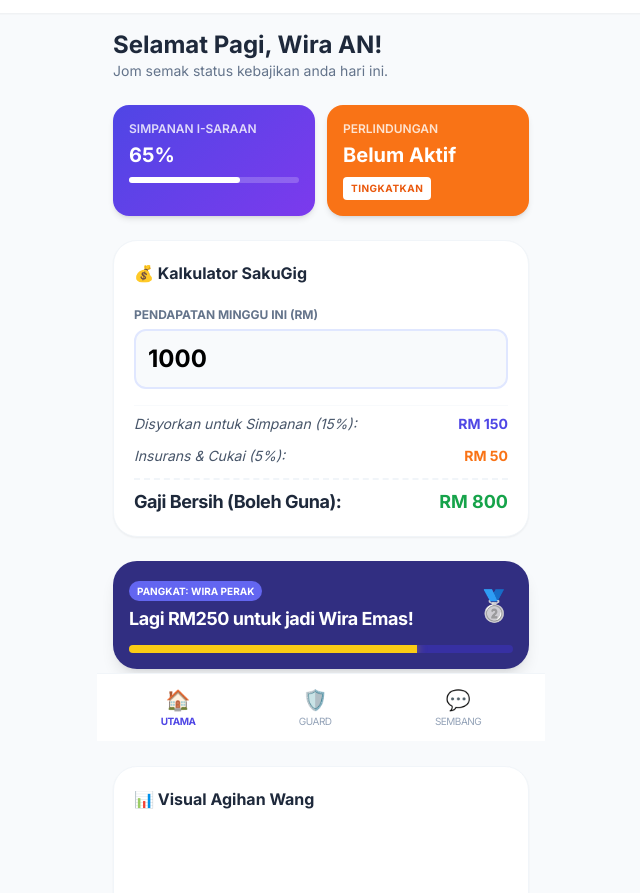
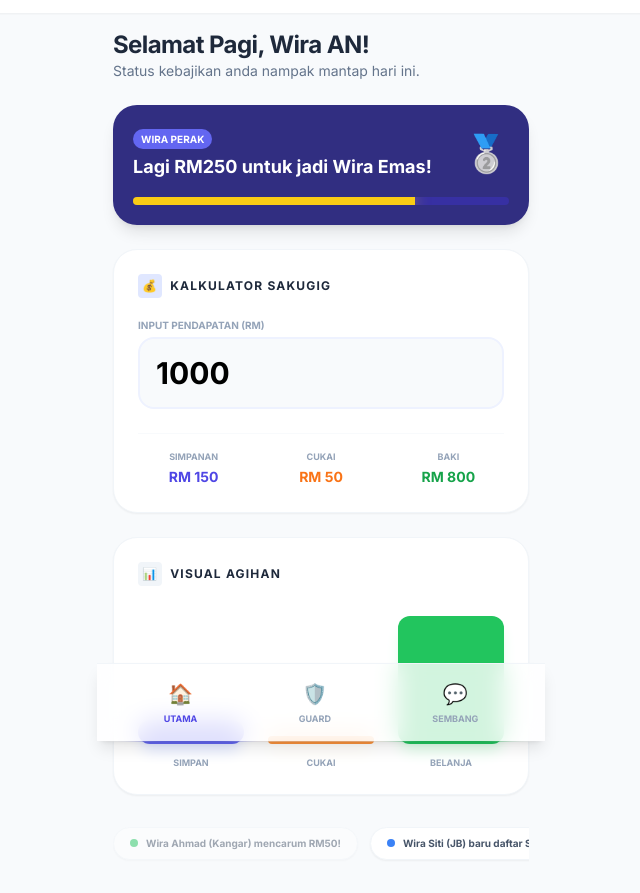
Before and after one commit to Jpte-kebangsaan/wiragig, a plain HTML site: page index.html in a window 1280 px wide. Shown: the part 59-952 px from the top of the page, without its empty margins (319-959 px from the left). Drawn offline with nearby package versions, Linux system fonts and the light colour scheme.

Commit message:
Update index.html

```diff
--- a/index.html
+++ b/index.html
@@ -5,13 +5,17 @@
     <meta name="viewport" content="width=device-width, initial-scale=1.0">
     <title>WiraGig - Hub Kebajikan Pekerja Gig Malaysia</title>
     <script src="https://cdn.tailwindcss.com"></script>
+    <script src="https://cdn.jsdelivr.net/npm/canvas-confetti@1.6.0/dist/confetti.browser.min.js"></script>
     <link href="https://fonts.googleapis.com/css2?family=Inter:wght@400;600;700&display=swap" rel="stylesheet">
     <style>
         body { font-family: 'Inter', sans-serif; background-color: #f8fafc; }
         .gradient-bg { background: linear-gradient(135deg, #4f46e5 0%, #7c3aed 100%); }
+        .no-scrollbar::-webkit-scrollbar { display: none; }
+        .no-scrollbar { -ms-overflow-style: none; scrollbar-width: none; }
+        .bar-transition { transition: height 0.5s cubic-bezier(0.175, 0.885, 0.32, 1.275); }
     </style>
 </head>
-<body class="pb-20">
+<body class="pb-24">
 
     <header class="p-4 bg-white shadow-sm sticky top-0 z-50">
         <div class="max-w-md mx-auto flex justify-between items-center">
@@ -19,7 +23,7 @@
                 <div class="w-8 h-8 gradient-bg rounded-lg flex items-center justify-center text-white font-bold text-xl">W</div>
                 <h1 class="font-bold text-xl text-indigo-900 tracking-tight">WiraGig</h1>
             </div>
-            <div class="w-10 h-10 rounded-full bg-slate-200 border-2 border-indigo-100 overflow-hidden">
+            <div class="w-10 h-10 rounded-full bg-slate-200 border-2 border-indigo-100 overflow-hidden shadow-inner">
                 <img src="https://api.dicebear.com/7.x/avataaars/svg?seed=Adam" alt="Avatar">
             </div>
         </div>
@@ -28,125 +32,97 @@
     <main class="max-w-md mx-auto p-4 space-y-6">
 
         <section>
-            <h2 class="text-2xl font-bold text-slate-800">Selamat Pagi, Wira AN!</h2>
-            <p class="text-slate-500 text-sm">Jom semak status kebajikan anda hari ini.</p>
+            <h2 class="text-2xl font-bold text-slate-800 tracking-tight">Selamat Pagi, Wira AN!</h2>
+            <p class="text-slate-500 text-sm">Status kebajikan anda nampak mantap hari ini.</p>
         </section>
 
-        <div class="grid grid-cols-2 gap-3 text-white">
-            <div class="gradient-bg p-4 rounded-2xl shadow-md">
-                <p class="text-xs opacity-80 uppercase font-semibold">Simpanan i-Saraan</p>
-                <p class="text-xl font-bold mt-1">65%</p>
-                <div class="w-full bg-white/20 h-1.5 rounded-full mt-2">
-                    <div class="bg-white h-full rounded-full" style="width: 65%"></div>
+        <section id="rankCard" class="bg-indigo-900 p-5 rounded-3xl shadow-lg relative overflow-hidden transition-all duration-500">
+            <div class="relative z-10 flex items-center justify-between text-white">
+                <div>
+                    <span id="rankBadge" class="bg-indigo-500 text-[10px] px-2 py-1 rounded-full font-bold uppercase">Wira Perak</span>
+                    <h3 id="rankText" class="font-bold text-lg mt-1">Lagi RM250 untuk jadi Wira Emas!</h3>
                 </div>
+                <div id="rankEmoji" class="text-4xl">🥈</div>
             </div>
-            <div class="bg-orange-500 p-4 rounded-2xl shadow-md">
-                <p class="text-xs opacity-80 uppercase font-semibold">Perlindungan</p>
-                <p class="text-xl font-bold mt-1 text-white">Belum Aktif</p>
-                <button class="text-[10px] mt-2 bg-white text-orange-600 px-2 py-1 rounded font-bold uppercase tracking-wider">Tingkatkan</button>
+            <div class="w-full bg-indigo-800 h-2 rounded-full mt-4 overflow-hidden">
+                <div id="rankProgress" class="bg-yellow-400 h-full w-3/4 shadow-[0_0_15px_rgba(250,204,21,0.6)] transition-all duration-700"></div>
             </div>
+        </section>
+
+        <section class="bg-white p-6 rounded-3xl shadow-sm border border-slate-100">
+            <h3 class="font-bold text-slate-800 mb-5 flex items-center gap-2 uppercase text-xs tracking-widest">
+                <span class="bg-indigo-100 p-1 rounded">💰</span> Kalkulator SakuGig
+            </h3>
+
+            <div class="space-y-6">
+                <div class="relative">
+                    <label class="text-[10px] text-slate-400 font-black uppercase mb-1 block">Input Pendapatan (RM)</label>
+                    <input type="number" id="incomeInput" value="1000" class="w-full text-3xl font-bold p-4 bg-slate-50 border-2 border-indigo-50 rounded-2xl focus:border-indigo-500 focus:bg-white focus:outline-none transition-all">
                 </div>
 
-        <section class="bg-white p-5 rounded-3xl shadow-sm border border-slate-100">
-            <h3 class="font-bold text-slate-800 mb-4 flex items-center gap-2">
-                💰 Kalkulator SakuGig
-            </h3>
-
-            <div class="space-y-4">
+                <div class="grid grid-cols-3 gap-4 pt-4 border-t border-slate-50 text-center">
                     <div>
-                    <label class="text-xs text-slate-500 font-bold uppercase">Pendapatan Minggu Ini (RM)</label>
-                    <input type="number" id="incomeInput" value="1000" class="w-full text-2xl font-bold p-3 mt-1 bg-slate-50 border-2 border-indigo-100 rounded-xl focus:border-indigo-500 focus:outline-none transition-all">
+                        <span class="text-[9px] font-bold text-slate-400 block uppercase">Simpanan</span>
+                        <span class="font-bold text-indigo-600 text-sm" id="saveAmount">RM 150</span>
                     </div>
-
-                <div class="space-y-3 pt-2 border-t border-slate-50">
-                    <div class="flex justify-between items-center text-sm">
-                        <span class="text-slate-600 italic">Disyorkan untuk Simpanan (15%):</span>
-                        <span class="font-bold text-indigo-600" id="saveAmount">RM 150</span>
+                    <div>
+                        <span class="text-[9px] font-bold text-slate-400 block uppercase">Cukai</span>
+                        <span class="font-bold text-orange-500 text-sm" id="taxAmount">RM 50</span>
                     </div>
-                    <div class="flex justify-between items-center text-sm">
-                        <span class="text-slate-600 italic">Insurans & Cukai (5%):</span>
-                        <span class="font-bold text-orange-500" id="taxAmount">RM 50</span>
-                    </div>
-                    <div class="flex justify-between items-center text-lg pt-2 border-t-2 border-dashed border-slate-100">
-                        <span class="font-bold text-slate-800 tracking-tight">Gaji Bersih (Boleh Guna):</span>
-                        <span class="font-bold text-green-600" id="netAmount">RM 800</span>
+                    <div>
+                        <span class="text-[9px] font-bold text-slate-400 block uppercase">Baki</span>
+                        <span class="font-bold text-green-600 text-sm" id="netAmount">RM 800</span>
                     </div>
                 </div>
             </div>
         </section>
 
-        <section class="bg-indigo-900 p-4 rounded-3xl shadow-lg relative overflow-hidden">
-    <div class="relative z-10 flex items-center justify-between">
-        <div>
-            <span class="bg-indigo-500 text-[10px] px-2 py-1 rounded-full text-white font-bold uppercase">Pangkat: Wira Perak</span>
-            <h3 class="text-white font-bold text-lg mt-1 tracking-tight">Lagi RM250 untuk jadi Wira Emas!</h3>
+        <section class="bg-white p-6 rounded-3xl shadow-sm border border-slate-100">
+            <h3 class="font-bold text-slate-800 mb-6 flex items-center gap-2 uppercase text-xs tracking-widest">
+                <span class="bg-slate-100 p-1 rounded">📊</span> Visual Agihan
+            </h3>
+            <div class="flex items-end justify-around h-40 gap-6">
+                <div class="flex flex-col items-center flex-1 h-full justify-end">
+                    <div id="barSave" class="w-full bg-indigo-500 rounded-xl bar-transition shadow-lg shadow-indigo-100" style="height: 15%"></div>
+                    <span class="text-[9px] mt-3 font-black text-slate-400 uppercase">Simpan</span>
                 </div>
-        <div class="text-3xl">🥈</div>
+                <div class="flex flex-col items-center flex-1 h-full justify-end">
+                    <div id="barTax" class="w-full bg-orange-400 rounded-xl bar-transition shadow-lg shadow-orange-100" style="height: 5%"></div>
+                    <span class="text-[9px] mt-3 font-black text-slate-400 uppercase">Cukai</span>
                 </div>
-    <div class="w-full bg-indigo-800 h-2 rounded-full mt-3 overflow-hidden">
-        <div class="bg-yellow-400 h-full w-3/4 shadow-[0_0_10px_rgba(250,204,21,0.5)] transition-all duration-1000"></div>
+                <div class="flex flex-col items-center flex-1 h-full justify-end">
+                    <div id="barNet" class="w-full bg-green-500 rounded-xl bar-transition shadow-lg shadow-green-100" style="height: 80%"></div>
+                    <span class="text-[9px] mt-3 font-black text-slate-400 uppercase">Belanja</span>
+                </div>
             </div>
         </section>
 
         <div class="flex items-center gap-3 overflow-x-auto py-2 no-scrollbar">
-    <div class="flex-shrink-0 bg-white border border-slate-100 px-3 py-2 rounded-full flex items-center gap-2 shadow-sm animate-pulse">
+            <div class="flex-shrink-0 bg-white border border-slate-100 px-4 py-2 rounded-full flex items-center gap-2 shadow-sm animate-pulse">
                 <span class="w-2 h-2 bg-green-500 rounded-full"></span>
-        <span class="text-[10px] font-bold text-slate-600">Wira Ahmad (Kangar) baru carum RM50!</span>
+                <span class="text-[10px] font-bold text-slate-600">Wira Ahmad (Kangar) mencarum RM50!</span>
             </div>
-    <div class="flex-shrink-0 bg-white border border-slate-100 px-3 py-2 rounded-full flex items-center gap-2 shadow-sm">
+            <div class="flex-shrink-0 bg-white border border-slate-100 px-4 py-2 rounded-full flex items-center gap-2 shadow-sm">
                 <span class="w-2 h-2 bg-blue-500 rounded-full"></span>
                 <span class="text-[10px] font-bold text-slate-600">Wira Siti (JB) baru daftar SSM!</span>
             </div>
         </div>
 
-<section class="bg-white p-5 rounded-3xl shadow-sm border border-slate-100">
-    <h3 class="font-bold text-slate-800 mb-4">📊 Visual Agihan Wang</h3>
-    <div class="flex items-end justify-around h-32 gap-4 px-4">
-        <div class="flex flex-col items-center flex-1">
-            <div id="barSave" class="w-full bg-indigo-500 rounded-t-lg transition-all duration-500" style="height: 15%"></div>
-            <span class="text-[8px] mt-2 font-bold text-slate-400">SIMPAN</span>
-        </div>
-        <div class="flex flex-col items-center flex-1">
-            <div id="barTax" class="w-full bg-orange-400 rounded-t-lg transition-all duration-500" style="height: 5%"></div>
-            <span class="text-[8px] mt-2 font-bold text-slate-400">CUKAI</span>
-        </div>
-        <div class="flex flex-col items-center flex-1">
-            <div id="barNet" class="w-full bg-green-500 rounded-t-lg transition-all duration-500" style="height: 80%"></div>
-            <span class="text-[8px] mt-2 font-bold text-slate-400">BELANJA</span>
-        </div>
-    </div>
-</section>
-
-        <div class="grid grid-cols-3 gap-3">
-            <button class="bg-white p-3 rounded-2xl border border-slate-100 text-center shadow-sm hover:bg-indigo-50 transition-colors">
-                <span class="block text-xl">📄</span>
-                <span class="text-[10px] font-bold text-slate-600 uppercase mt-1">Daftar SSM</span>
-            </button>
-            <button class="bg-white p-3 rounded-2xl border border-slate-100 text-center shadow-sm hover:bg-indigo-50 transition-colors">
-                <span class="block text-xl">🏥</span>
-                <span class="text-[10px] font-bold text-slate-600 uppercase mt-1">Bantuan</span>
-            </button>
-            <button class="bg-white p-3 rounded-2xl border border-slate-100 text-center shadow-sm hover:bg-indigo-50 transition-colors">
-                <span class="block text-xl">📊</span>
-                <span class="text-[10px] font-bold text-slate-600 uppercase mt-1">Laporan</span>
-            </button>
-        </div>
-
     </main>
 
-    <nav class="fixed bottom-0 left-0 right-0 bg-white border-t border-slate-100 p-3 max-w-md mx-auto flex justify-around text-slate-400">
-        <div class="flex flex-col items-center text-indigo-600 font-bold">
+    <nav class="fixed bottom-0 left-0 right-0 bg-white/80 backdrop-blur-md border-t border-slate-100 p-4 max-w-md mx-auto flex justify-around shadow-lg">
+        <button class="flex flex-col items-center text-indigo-600">
             <span class="text-xl">🏠</span>
-            <span class="text-[10px] uppercase tracking-tighter">Utama</span>
-        </div>
-        <div class="flex flex-col items-center">
+            <span class="text-[9px] font-black uppercase mt-1">Utama</span>
+        </button>
+        <button class="flex flex-col items-center text-slate-400 hover:text-indigo-400">
             <span class="text-xl">🛡️</span>
-            <span class="text-[10px] uppercase tracking-tighter">Guard</span>
-        </div>
-        <div class="flex flex-col items-center">
+            <span class="text-[9px] font-black uppercase mt-1">Guard</span>
+        </button>
+        <button class="flex flex-col items-center text-slate-400 hover:text-indigo-400">
             <span class="text-xl">💬</span>
-            <span class="text-[10px] uppercase tracking-tighter">Sembang</span>
-        </div>
+            <span class="text-[9px] font-black uppercase mt-1">Sembang</span>
+        </button>
     </nav>
 
     <script>
@@ -155,15 +131,67 @@
         const taxLabel = document.getElementById('taxAmount');
         const netLabel = document.getElementById('netAmount');
 
+        const barSave = document.getElementById('barSave');
+        const barTax = document.getElementById('barTax');
+        const barNet = document.getElementById('barNet');
+
+        const rankBadge = document.getElementById('rankBadge');
+        const rankText = document.getElementById('rankText');
+        const rankEmoji = document.getElementById('rankEmoji');
+        const rankCard = document.getElementById('rankCard');
+        const rankProgress = document.getElementById('rankProgress');
+
+        let goalReached = false;
+
         input.addEventListener('input', (e) => {
             const val = parseFloat(e.target.value) || 0;
+
+            // Pengiraan
             const save = val * 0.15;
             const tax = val * 0.05;
             const net = val - (save + tax);
 
+            // Kemaskini Teks
             saveLabel.innerText = `RM ${save.toFixed(0)}`;
             taxLabel.innerText = `RM ${tax.toFixed(0)}`;
             netLabel.innerText = `RM ${net.toFixed(0)}`;
+
+            // Kemaskini Grafik Bar
+            if (val > 0) {
+                barSave.style.height = `30%`;
+                barTax.style.height = `10%`;
+                barNet.style.height = `90%`;
+            } else {
+                barSave.style.height = `0%`;
+                barTax.style.height = `0%`;
+                barNet.style.height = `0%`;
+            }
+
+            // Logik Pangkat (Gamification)
+            if (save >= 500) {
+                rankBadge.innerText = "Wira Emas 🏆";
+                rankBadge.classList.replace('bg-indigo-500', 'bg-yellow-500');
+                rankText.innerText = "Tahniah! Anda capai status Elit.";
+                rankEmoji.innerText = "🥇";
+                rankProgress.style.width = "100%";
+
+                if (!goalReached) {
+                    confetti({
+                        particleCount: 100,
+                        spread: 70,
+                        origin: { y: 0.6 },
+                        colors: ['#7c3aed', '#fbbf24', '#10b981']
+                    });
+                    goalReached = true;
+                }
+            } else {
+                rankBadge.innerText = "Wira Perak";
+                rankBadge.classList.replace('bg-yellow-500', 'bg-indigo-500');
+                rankText.innerText = `Lagi RM${(500-save).toFixed(0)} untuk jadi Wira Emas!`;
+                rankEmoji.innerText = "🥈";
+                rankProgress.style.width = `${(save/500)*100}%`;
+                goalReached = false;
+            }
         });
     </script>
 </body>
```
Lines whose indentation alone changed are shown as unchanged.
